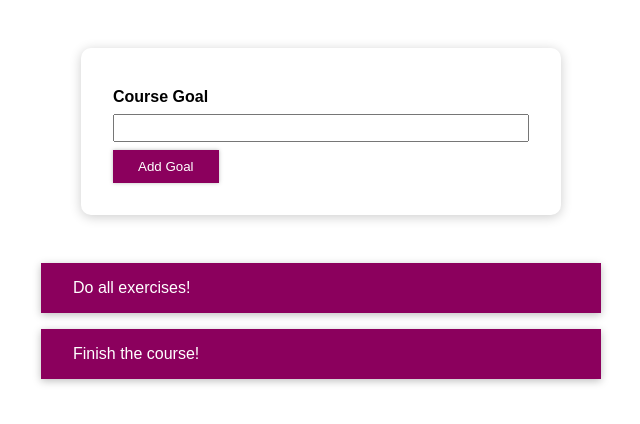
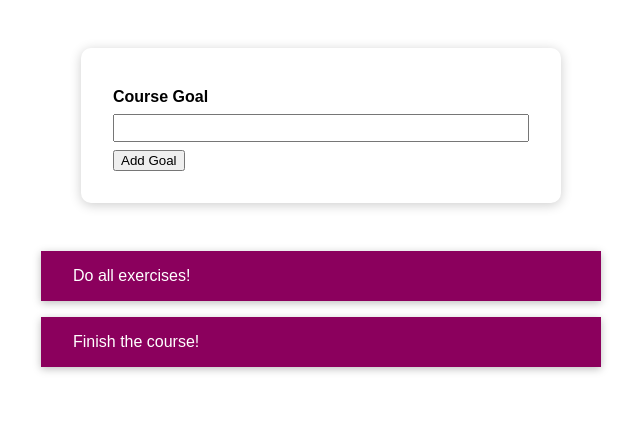
Before and after one commit to iirohautala/react-course-goals, a React (Create React App) app: page / in a window 1280 px wide. Shown: the top 424 px of the page, without its empty margins (319-959 px from the left). Built offline with nearby package versions, Linux system fonts and the light colour scheme.

Commit message:
Tested out CSS modules

```diff
--- a/src/components/UI/Button/Button.js
+++ b/src/components/UI/Button/Button.js
@@ -1,30 +1,41 @@
-// import React from 'react';
-import styled from 'styled-components';
+import React from 'react';
 
-const Button = styled.button`
-  width: 100%
-  font: inherit;
-  padding: 0.5rem 1.5rem;
-  border: 1px solid #8b005d;
-  color: white;
-  background: #8b005d;
-  box-shadow: 0 0 4px rgba(0, 0, 0, 0.26);
-  cursor: pointer;
+import styles from './Button.module.css';
+// import styled from 'styled-components';
+// import '/Button.css';
 
-  @media (min-width: 768) {
-    width: auto;
-  }
+// const Button = styled.button`
+//   width: 100%
+//   font: inherit;
+//   padding: 0.5rem 1.5rem;
+//   border: 1px solid #8b005d;
+//   color: white;
+//   background: #8b005d;
+//   box-shadow: 0 0 4px rgba(0, 0, 0, 0.26);
+//   cursor: pointer;
 
-  &:focus {
-    outline: none;
-  }
+//   @media (min-width: 768) {
+//     width: auto;
+//   }
 
-  &:hover,
-  &:active {
-    background: #ac0e77;
-    border-color: #ac0e77;
-    box-shadow: 0 0 8px rgba(0, 0, 0, 0.26);
-  }
-`;
+//   &:focus {
+//     outline: none;
+//   }
+
+//   &:hover,
+//   &:active {
+//     background: #ac0e77;
+//     border-color: #ac0e77;
+//     box-shadow: 0 0 8px rgba(0, 0, 0, 0.26);
+//   }
+// `;
+
+const Button = props => {
+  return (
+    <button type={props.type} className='styles.button' onClick={props.onClick}>
+      {props.children}
+    </button>
+  );
+};
 
 export default Button;
```
Also changed, not shown: src/components/UI/Button/Button.module.css (renamed from src/components/UI/Button/Button.css).
